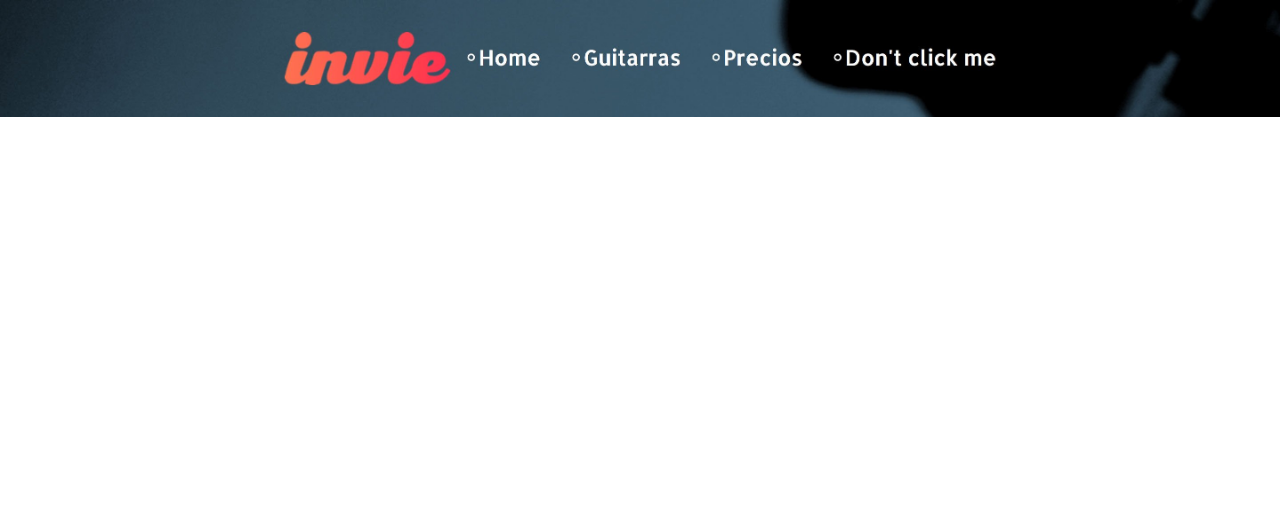
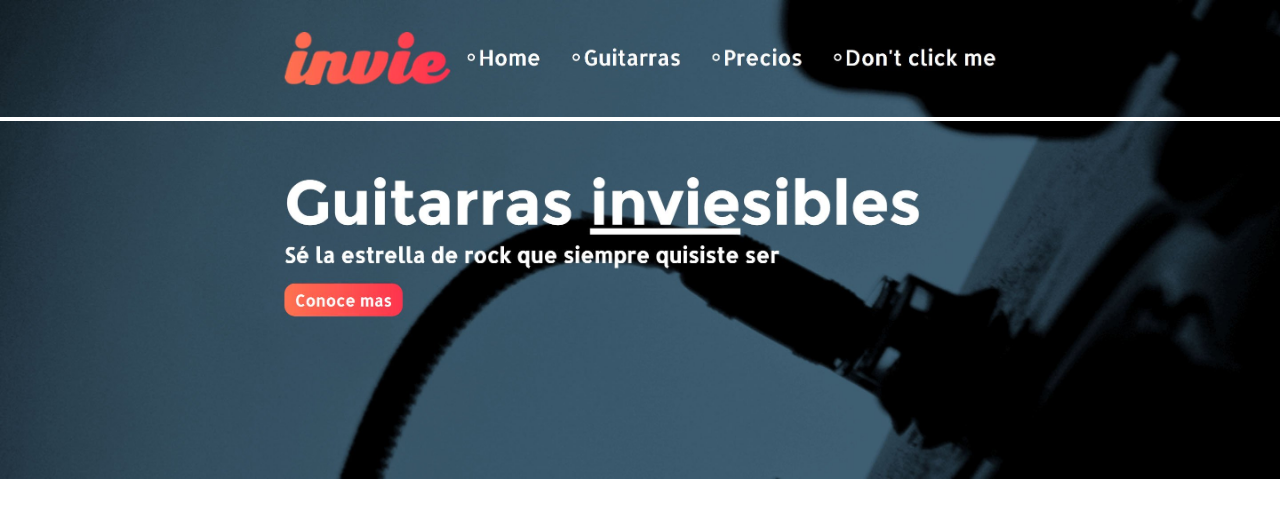
Before and after one commit to draconreyes/invie-github, a plain HTML site: page index.html in a window 1280 px wide. Drawn offline with Linux system fonts and the light colour scheme.

Commit message:
agregando hero

```diff
--- a/index.html
+++ b/index.html
@@ -15,5 +15,6 @@
    </head>
    <body>
   <img src="img/header.jpg" alt="">
+  <img src="img/hero.jpg" alt="">
    </body>
  </html>
```
